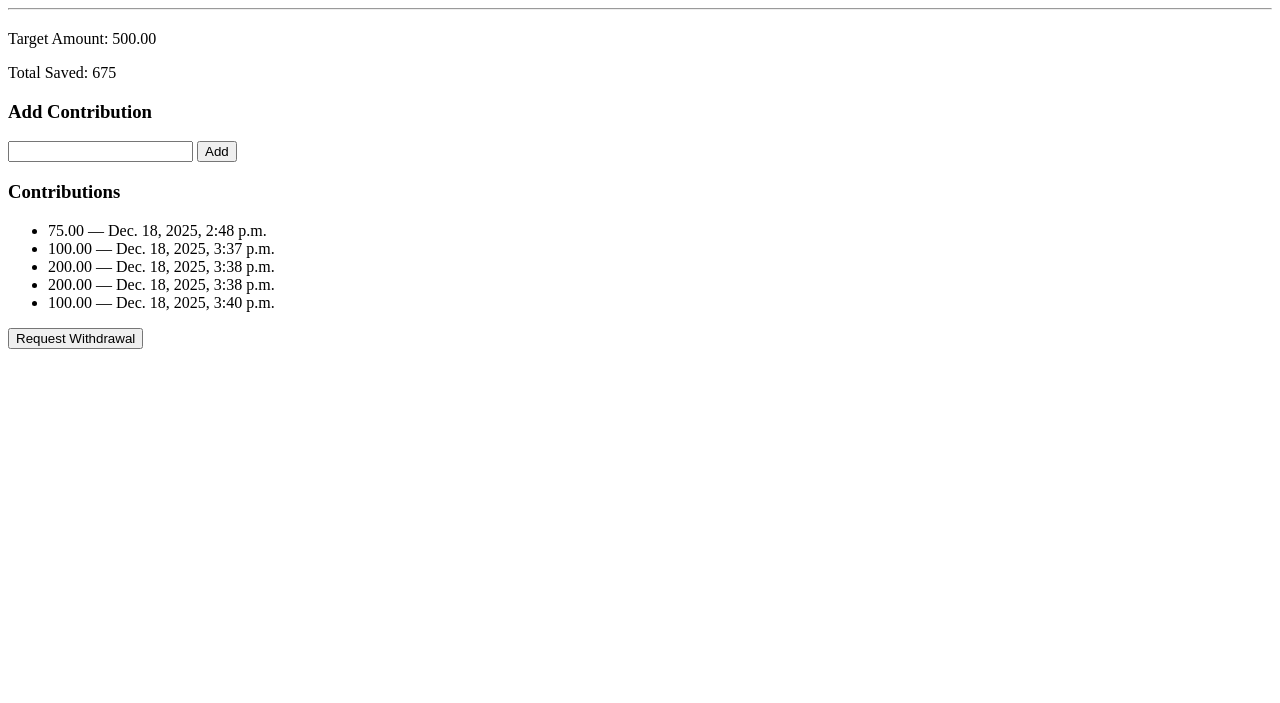
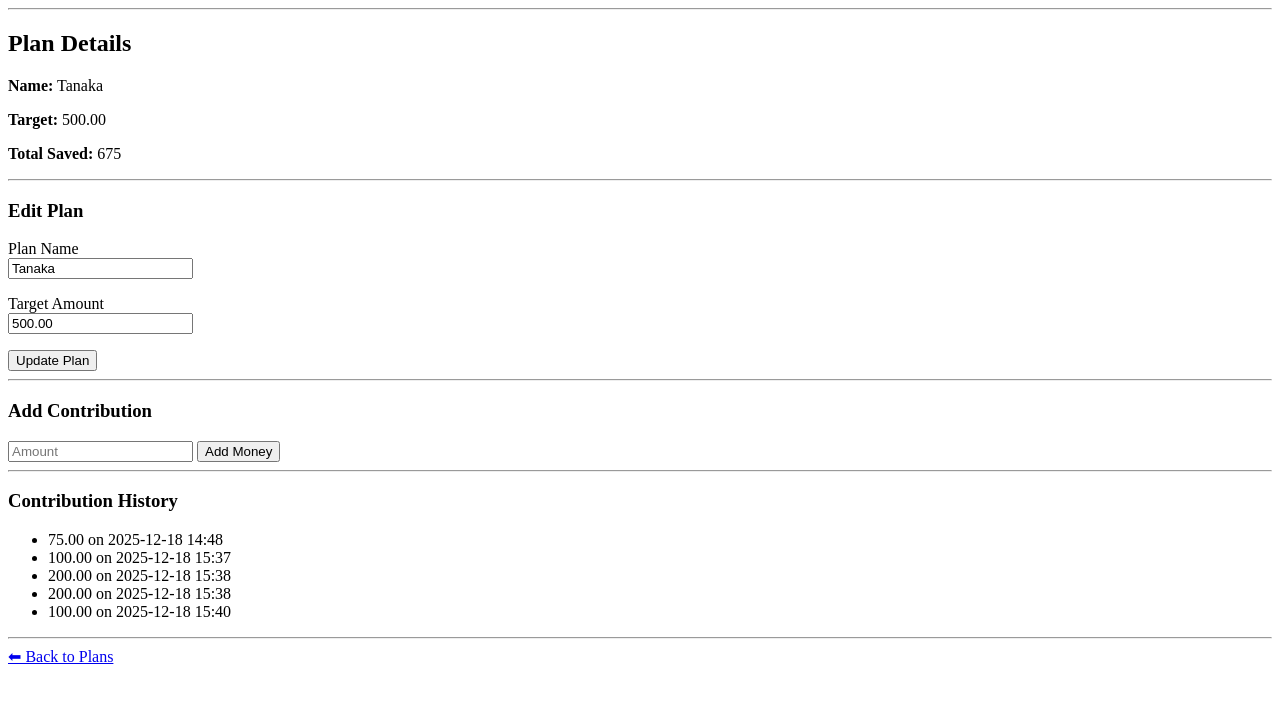
Before and after one commit to TanakaKN/CapstoneProject, a Django app: page /plans/2/ in a window 1280 px wide. Shown: the part 29-732 px from the top of the page. Run offline with Django 5.2, Linux system fonts and the light colour scheme; a user stored in the database is signed in; data comes from the database, SQL or seed files in the repository.

Commit message:
fixed the plan adding feature for money into the savings plan

```diff
--- a/vaultly/savings/models.py
+++ b/vaultly/savings/models.py
@@ -12,7 +12,7 @@ class SavingPlan(models.Model):
     ]
 
     user = models.ForeignKey(User, on_delete=models.CASCADE, related_name='saving_plans')
-    name_of_plan = models.CharField(max_length=100)
+    name = models.CharField(max_length=100)
     target_amount = models.DecimalField(max_digits=10, decimal_places=2)
     start_date = models.DateField()
     end_date = models.DateField()
--- a/vaultly/savings/urls.py
+++ b/vaultly/savings/urls.py
@@ -2,7 +2,7 @@ from django.urls import path, include
 from rest_framework.routers import DefaultRouter
 from .views import SavingPlanViewSet, ContributionViewSet
 
-from .views import home, plans_list, plan_detail, withdraw
+from .views import home, plans_list, plan_detail, withdraw, create_plan
 
 
 router = DefaultRouter()
@@ -15,8 +15,7 @@ urlpatterns = [
     path('', include(router.urls)),
     path('plans/', plans_list, name='plans'),
     path('plans/<int:plan_id>/', plan_detail, name='plan_detail'),
-
-
+    path('plans/create/', create_plan, name='create_plan'),
 
 ]
 
--- a/vaultly/savings/views.py
+++ b/vaultly/savings/views.py
@@ -33,7 +33,51 @@ def plan_detail(request, plan_id):
 
     return render(request, 'savings/plan_detail.html', {'plan': plan})
 
+@login_required
+def create_plan(request):
+    if request.method == 'POST':
+        SavingPlan.objects.create(
+            user=request.user,
+            name=request.POST.get('name'),
+            target_amount=request.POST.get('target_amount'),
+            start_date=request.POST.get('start_date'),
+            end_date=request.POST.get('end_date'),
+            frequency=request.POST.get('frequency'),
+            target_per_period=request.POST.get('target_per_period'),
+        )
+        return redirect('plans')
 
+    return render(request, 'savings/create_plan.html')
+
+@login_required
+def plans_list(request):
+    plans = SavingPlan.objects.filter(user=request.user)
+    return render(request, 'savings/plans.html', {'plans': plans})
+
+
+@login_required
+def plan_detail(request, plan_id):
+    plan = get_object_or_404(SavingPlan, id=plan_id, user=request.user)
+
+    if request.method == 'POST':
+        if 'amount' in request.POST:
+            Contribution.objects.create(
+            saving_plan=plan,
+            amount=request.POST.get('amount')
+        )
+
+            return redirect('plan_detail', plan_id=plan.id)
+
+        plan.name = request.POST.get('name', plan.name)
+        plan.target_amount = request.POST.get('target_amount', plan.target_amount)
+        plan.save()
+
+    contributions = Contribution.objects.filter(saving_plan=plan)
+
+    return render(request, 'savings/plan_detail.html', {
+        'plan': plan,
+        'contributions': contributions
+    })
 
 
 class SavingPlanViewSet(viewsets.ModelViewSet):
--- a/vaultly/templates/savings/plan_detail.html
+++ b/vaultly/templates/savings/plan_detail.html
@@ -1,27 +1,54 @@
 {% extends "base.html" %}
 
 {% block content %}
-<h2>{{ plan.name }}</h2>
+<h2>Plan Details</h2>
 
-<p>Target Amount: {{ plan.target_amount }}</p>
-<p>Total Saved: {{ plan.total_saved }}</p>
+<p><strong>Name:</strong> {{ plan.name }}</p>
+<p><strong>Target:</strong> {{ plan.target_amount }}</p>
+<p><strong>Total Saved:</strong> {{ plan.total_saved }}</p>
+
+<hr>
+
+<h3>Edit Plan</h3>
+<form method="post">
+  {% csrf_token %}
+  <p>
+    <label>Plan Name</label><br>
+    <input type="text" name="name" value="{{ plan.name }}">
+  </p>
+
+  <p>
+    <label>Target Amount</label><br>
+    <input type="number" step="0.01" name="target_amount" value="{{ plan.target_amount }}">
+  </p>
+
+  <button type="submit">Update Plan</button>
+</form>
+
+<hr>
 
 <h3>Add Contribution</h3>
+
 <form method="post">
   {% csrf_token %}
-  <input type="number" step="0.01" name="amount" required>
-  <button type="submit">Add</button>
+  <input type="number" step="0.01" name="amount" placeholder="Amount" required>
+  <button type="submit">Add Money</button>
 </form>
 
-<h3>Contributions</h3>
+<hr>
+
+<h3>Contribution History</h3>
+
 <ul>
-  {% for c in plan.contributions.all %}
-    <li>{{ c.amount }} — {{ c.created_at }}</li>
+  {% for contribution in contributions %}
+    <li>
+      {{ contribution.amount }} on {{ contribution.created_at|date:"Y-m-d H:i" }}
+    </li>
+  {% empty %}
+    <li>No contributions yet.</li>
   {% endfor %}
 </ul>
+<hr>
 
-<form method="post" action="/api/saving-plans/{{ plan.id }}/withdraw/">
-  {% csrf_token %}
-  <button type="submit">Request Withdrawal</button>
-</form>
+<a href="{% url 'plans' %}">⬅ Back to Plans</a>
 {% endblock %}
--- a/vaultly/templates/savings/plans.html
+++ b/vaultly/templates/savings/plans.html
@@ -3,10 +3,14 @@
 {% block content %}
 <h2>My Saving Plans</h2>
 
+<p>
+  <a href="{% url 'create_plan' %}">➕ Create New Plan</a>
+</p>
+
 <ul>
   {% for plan in plans %}
     <li>
-      <a href="/plans/{{ plan.id }}/">
+      <a href="{% url 'plan_detail' plan.id %}">
         {{ plan.name }} — Saved: {{ plan.total_saved }}
       </a>
     </li>
```
Also changed, not shown: vaultly/templates/savings/create_plan.html (added, +45 -0 lines), vaultly/db.sqlite3, vaultly/savings/migrations/0005_rename_name_of_plan_savingplan_name.py (added).
